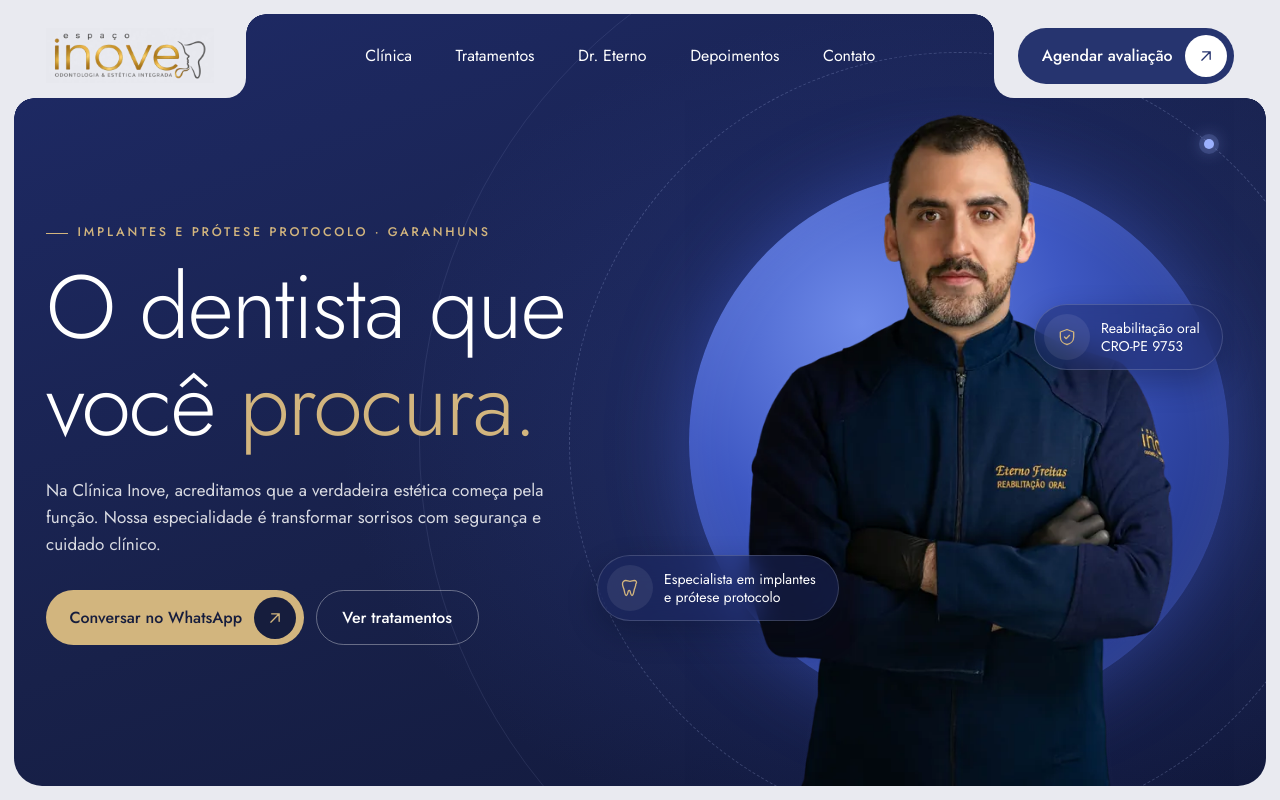
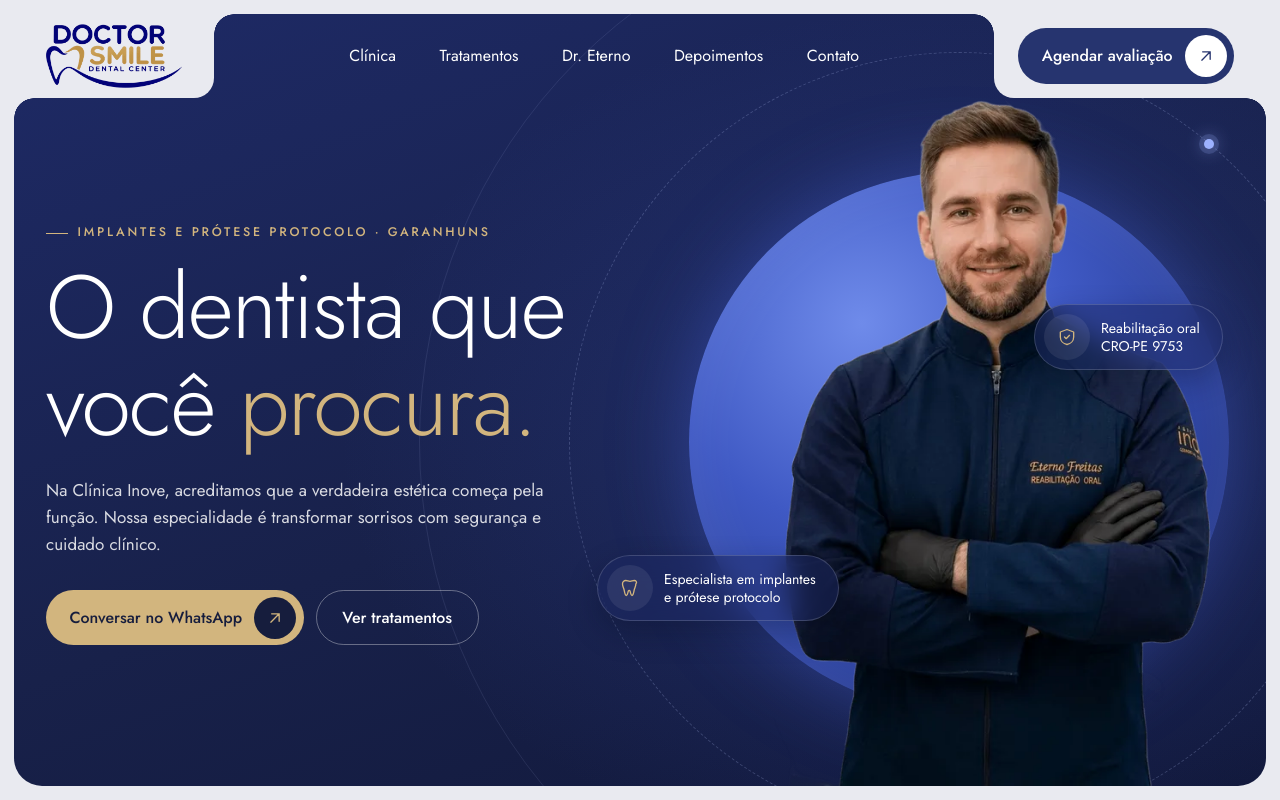
Before and after one commit to marioflaviosantos-cmd/doctorsmile, a plain HTML site: page index.html in a window 1280 px wide. Shown: the top 800 px of the page. Drawn offline with Linux system fonts and the light colour scheme.

Commit message:
Troca logo, foto da hero e foto da dobra 4
- Logo Doctor Smile no topo e versão clara no rodapé
- Foto da hero substituída, com fundo removido
- Nova foto do consultório na dobra 4
- Remove imagens antigas que não são mais usadas

Co-Authored-By: Claude Opus 5.5 <noreply@anthropic.com>

```diff
--- a/index.html
+++ b/index.html
@@ -14,7 +14,7 @@
 <link rel="icon" href="/favicon.png" type="image/png">
 <link rel="apple-touch-icon" href="/apple-touch-icon.png">
 <link rel="preload" href="/fonts/jost-latin.woff2" as="font" type="font/woff2" crossorigin>
-<link rel="preload" as="image" href="/img/dr-eterno-hero-1080.webp" imagesrcset="/img/dr-eterno-hero-640.webp 640w, /img/dr-eterno-hero-1080.webp 1080w" imagesizes="(min-width:960px) 600px, 92vw" fetchpriority="high">
+<link rel="preload" as="image" href="/img/hero-1080.webp" imagesrcset="/img/hero-640.webp 640w, /img/hero-1080.webp 1080w" imagesizes="(min-width:960px) 600px, 92vw" fetchpriority="high">
 <style>
 @font-face{font-family:"Jost";font-style:normal;font-weight:300 500;font-display:swap;src:url(/fonts/jost-latin.woff2) format("woff2");unicode-range:U+0000-00FF,U+0131,U+0152-0153,U+02BB-02BC,U+02C6,U+02DA,U+02DC,U+0304,U+0308,U+0329,U+2000-206F,U+20AC,U+2122,U+2191,U+2193,U+2212,U+2215,U+FEFF,U+FFFD}
 :root{
@@ -78,7 +78,7 @@ p{margin:0}
 .recorte{position:relative;display:flex;align-items:center;gap:.5rem;height:100%}
 .recorte::before,.recorte::after{content:none;position:absolute;width:var(--r2);height:var(--r2);pointer-events:none}
 .marca{display:flex;align-items:center;text-decoration:none;line-height:1}
-.logo-img{display:block;width:auto;height:40px}
+.logo-img{display:block;width:auto;height:48px}
 .marca{background:var(--moldura);padding:5px 12px;border-radius:14px}
 .menu-botao{display:grid;place-items:center;width:46px;height:46px;border-radius:50%;border:1px solid rgba(255,255,255,.3);background:transparent;color:#fff;cursor:pointer;transition:border-color .2s,background-color .2s}
 .menu-botao:hover,.menu-botao[aria-expanded="true"]{border-color:var(--ouro);background:rgba(210,181,126,.12)}
@@ -244,7 +244,7 @@ p{margin:0}
   .abertura{padding:14px 14px 0}
   .palco{--aba:84px;display:flex;flex-direction:column;min-height:min(880px,calc(100svh - 28px));border-radius:0 0 var(--r3) var(--r3)}
   .palco-topo{padding:0;border:0}
-  .logo-img{height:56px}
+  .logo-img{height:64px}
   .marca{background:none;padding:0;border-radius:0}
   .recorte{background:var(--moldura)}
   .recorte::before,.recorte::after{content:""}
@@ -305,7 +305,7 @@ p{margin:0}
 <div class="abertura" id="inicio">
   <section class="palco" aria-labelledby="titulo">
     <div class="palco-topo">
-    <div class="recorte recorte-logo"><a class="marca" href="#inicio" aria-label="Início"><img decoding="async" height="56" width="168" class="logo-img" src="/img/logo-inove.webp" alt="Espaço Inove · Odontologia & Estética Integrada"></a></div>
+    <div class="recorte recorte-logo"><a class="marca" href="#inicio" aria-label="Início"><img decoding="async" height="240" width="509" class="logo-img" src="/img/logo-doctorsmile.webp" alt="Doctor Smile · Dental Center"></a></div>
     <nav aria-label="Principal">
       <ul class="menu" id="menu" data-menu>
         <li><a href="#clinica">Clínica</a></li>
@@ -333,7 +333,7 @@ p{margin:0}
       </div>
       <figure class="retrato">
         <div class="orbita" aria-hidden="true"><span class="anel anel-2"></span><span class="anel anel-1"></span><span class="disco"></span><span class="ponto"></span></div>
-        <img fetchpriority="high" srcset="/img/dr-eterno-hero-640.webp 640w, /img/dr-eterno-hero-1080.webp 1080w" sizes="(min-width:960px) 600px, 92vw" height="1350" width="1080" src="/img/dr-eterno-hero-1080.webp" alt="Dr. Eterno Freitas Jr. de braços cruzados, com o jaleco azul-marinho bordado “Reabilitação oral”">
+        <img fetchpriority="high" srcset="/img/hero-640.webp 640w, /img/hero-1080.webp 1080w" sizes="(min-width:960px) 600px, 92vw" height="1350" width="1080" src="/img/hero-1080.webp" alt="Dr. Eterno Freitas Jr. de braços cruzados, com o jaleco azul-marinho bordado “Reabilitação oral”">
         <span class="selo-vidro selo-a"><span class="ico-wrap"><svg class="ico" viewBox="0 0 24 24"><path d="M12 3 4 6v6c0 4.5 3.4 8.2 8 9 4.6-.8 8-4.5 8-9V6l-8-3Z"/><path d="m9 12 2 2 4-4"/></svg></span><span>Reabilitação oral<br>CRO-PE 9753</span></span>
         <span class="selo-vidro selo-b"><span class="ico-wrap"><svg class="ico" viewBox="0 0 24 24"><path d="M7 3c-2.2 0-4 1.8-4 4.2 0 3 1.4 4.6 2 7.3.5 2.4.9 6.5 2.6 6.5 1.6 0 1.6-3.5 2.4-5.4.4-.9 1.6-.9 2 0 .8 1.9.8 5.4 2.4 5.4 1.7 0 2.1-4.1 2.6-6.5.6-2.7 2-4.3 2-7.3C21 4.8 19.2 3 17 3c-1.9 0-3 1-5 1S8.9 3 7 3Z"/></svg></span><span>Especialista em implantes<br>e prótese protocolo</span></span>
       </figure>
@@ -419,7 +419,7 @@ p{margin:0}
 <section class="secao folha" id="dr-eterno" aria-labelledby="t-dr">
   <div class="miolo dr-grade">
     <figure class="dr-midia" data-revela>
-      <img srcset="/img/dr-eterno-consultorio-560.webp 560w, /img/dr-eterno-consultorio-896.webp 896w" sizes="(min-width:960px) 520px, 92vw" decoding="async" src="/img/dr-eterno-consultorio-896.webp" alt="Dr. Eterno Freitas Jr. sorrindo, de jaleco azul-marinho bordado, apoiado na cadeira do consultório" width="896" height="1200" loading="lazy">
+      <img srcset="/img/consultorio-560.webp 560w, /img/consultorio-896.webp 896w" sizes="(min-width:960px) 520px, 92vw" decoding="async" src="/img/consultorio-896.webp" alt="Dr. Eterno Freitas Jr. sorrindo, de jaleco branco, apoiado na cadeira do consultório" width="896" height="1200" loading="lazy">
       <div class="dr-selo"><strong>14</strong><span>anos de experiência em odontologia</span></div>
     </figure>
     <div class="dr-texto" data-revela>
@@ -502,7 +502,7 @@ p{margin:0}
 <footer class="rodape folha">
   <div class="miolo">
     <div class="rodape-grade">
-      <div><img decoding="async" height="160" width="480" class="rodape-logo" src="/img/logo-inove-claro.webp" alt="Espaço Inove · Odontologia e Estética Integrada" loading="lazy"></div>
+      <div><img decoding="async" height="240" width="509" class="rodape-logo" src="/img/logo-doctorsmile-claro.webp" alt="Doctor Smile · Dental Center" loading="lazy"></div>
       <div><h3>Contato</h3><ul><li><a href="https://wa.me/5587981393968">WhatsApp</a></li><li><a href="tel:+5587981393968">(87) 98139-3968</a></li><li><a href="https://www.instagram.com/espaco.inove/">Instagram @espaco.inove</a></li></ul></div>
       <div><h3>Endereço</h3><ul><li>Rua Dr. José Mariano, 355B</li><li>Centro, Garanhuns, PE</li><li><a href="https://www.google.com/maps/search/?api=1&query=Inove%20Odontologia%20e%20Est%C3%A9tica%20-%20Dentista%20em%20Garanhuns%20-%20Implante%20e%20Pr%C3%B3tese%20R.%20Dr.%20Jos%C3%A9%20Mariano%2C%20355b%20-%20Centro%2C%20Garanhuns%20-%20PE%2C%2055295-335">Ver no mapa</a></li></ul></div>
       <div><h3>Navegar</h3><ul><li><a href="#clinica">Clínica</a></li><li><a href="#tratamentos">Tratamentos</a></li><li><a href="#dr-eterno">Dr. Eterno</a></li><li><a href="#agendar">Agendar</a></li></ul></div>
```
Also changed, not shown: img/consultorio-560.webp (added), img/consultorio-896.webp (added), img/dr-eterno-consultorio-560.webp (deleted), img/dr-eterno-consultorio-896.webp (deleted), img/dr-eterno-hero-1080.webp (deleted), img/dr-eterno-hero-640.webp (deleted), img/hero-1080.webp (added), img/hero-640.webp (added), img/logo-doctorsmile-claro.webp (added), img/logo-doctorsmile.webp (added), img/logo-inove-claro.webp (deleted), img/logo-inove.webp (deleted).
